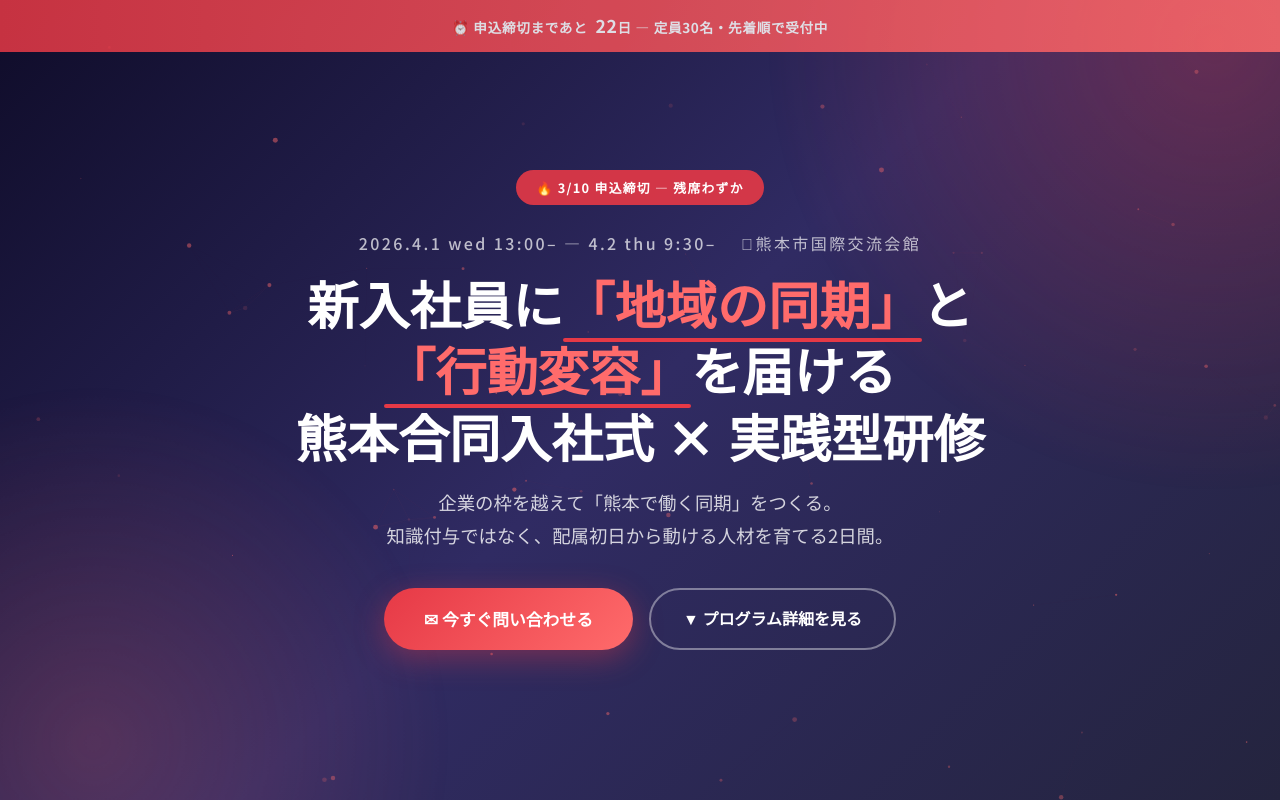
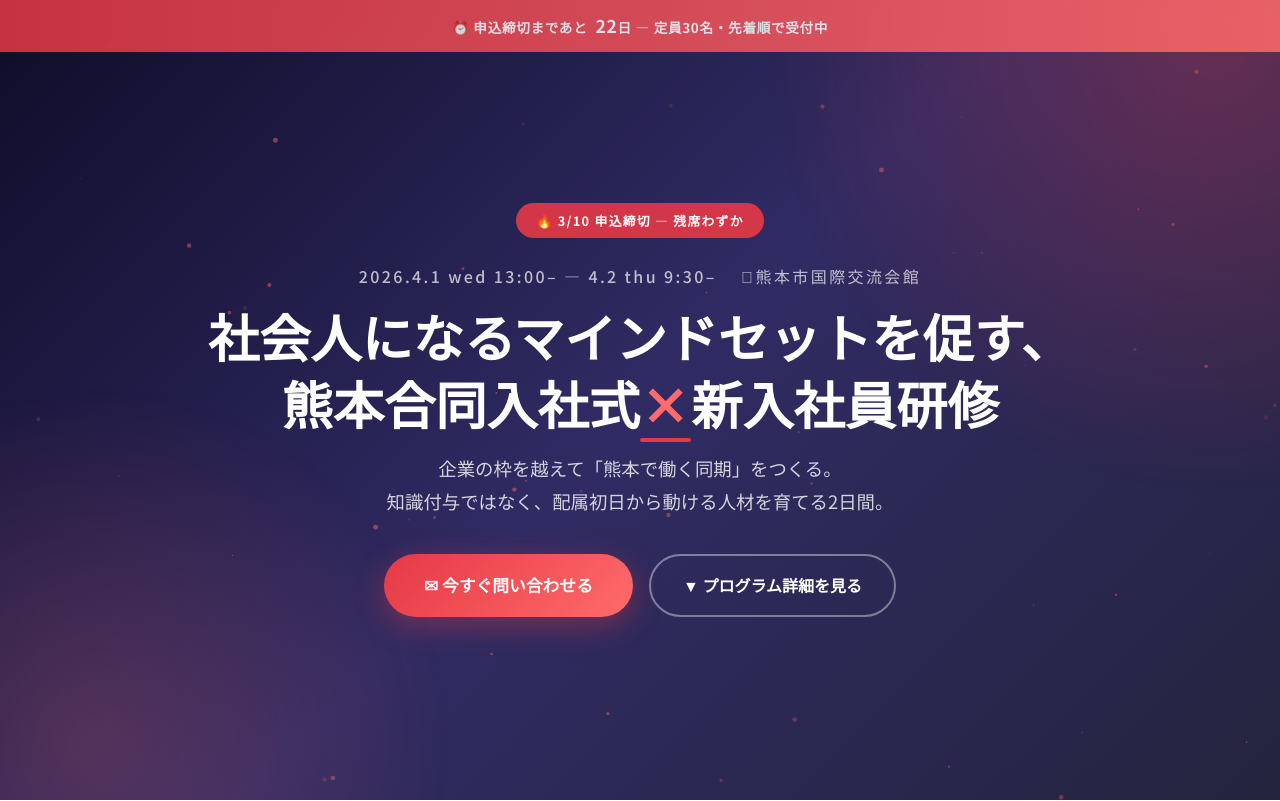
Before and after one commit to nagata1010/aikasu-kumamoto-lp, a plain HTML site: page index.html in a window 1280 px wide. Shown: the top 801 px of the page. Drawn offline with Linux system fonts and the light colour scheme; animation ran at ten frames a second.

Commit message:
ヒーローh1タイトルとページタイトルを変更
Co-Authored-By: Claude Opus 4.6 <noreply@anthropic.com>

```diff
--- a/index.html
+++ b/index.html
@@ -3,7 +3,7 @@
 <head>
   <meta charset="UTF-8">
   <meta name="viewport" content="width=device-width, initial-scale=1.0">
-  <title>熊本合同入社式・新入社員合同研修 2026 | 株式会社AIKASU</title>
+  <title>社会人になるマインドセットを促す、熊本合同入社式×新入社員研修 | 株式会社AIKASU</title>
   <meta name="description" content="2026年4月1日・2日開催。熊本の企業が集い、新入社員に「地域同期」と「行動変容」を届ける実践型研修プログラム。申込締切3月10日。">
   <link rel="preconnect" href="https://fonts.googleapis.com">
   <link rel="preconnect" href="https://fonts.gstatic.com" crossorigin>
@@ -1288,7 +1288,7 @@
       <div class="hero-badge">&#128293; 3/10 申込締切 &#8212; 残席わずか</div>
       <p class="hero-date">2026.4.1 wed 13:00&ndash; &mdash; 4.2 thu 9:30&ndash; &#12288;&#64979;&#29066;&#26412;&#24066;&#22269;&#38555;&#20132;&#27969;&#20250;&#39208;</p>
       <h1>
-        新入社員に<span class="highlight">「地域の同期」</span>と<br class="br-pc"><span class="highlight">「行動変容」</span>を届ける<br class="br-pc">熊本合同入社式 &times; 実践型研修
+        社会人になるマインドセットを促す、<br class="br-pc">熊本合同入社式<span class="highlight">&times;</span>新入社員研修
       </h1>
       <p class="hero-sub">
         企業の枠を越えて「熊本で働く同期」をつくる。<br class="br-pc">知識付与ではなく、配属初日から動ける人材を育てる2日間。
```
